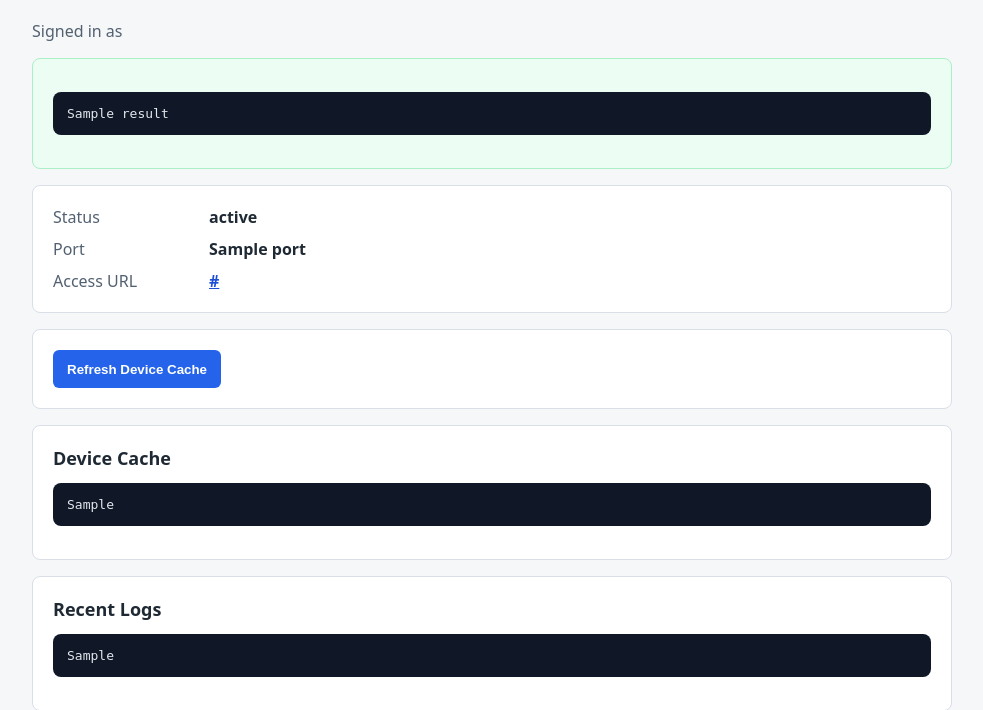
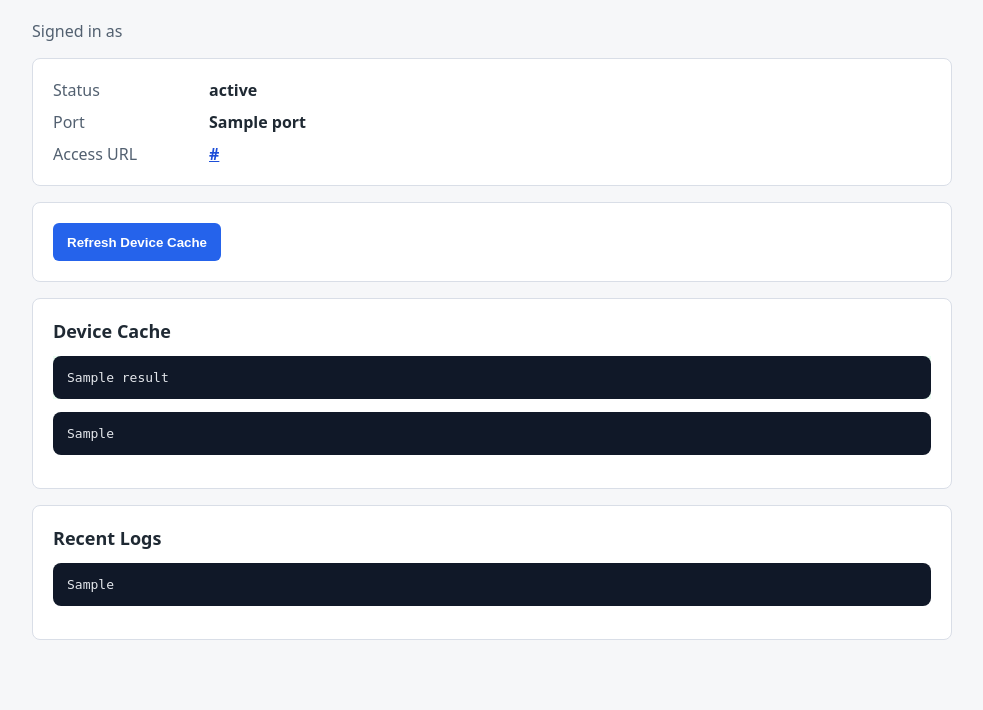
Before and after one commit to yipwingtim/openclaw-manager, a Flask app: template services/manager-web/templates/user.html in a window 1280 px wide. Shown: the part 70-780 px from the top of the page, without its empty margins (148-1131 px from the left). After the commit the page ends 710 px from the top, so only its background shows below. Run offline with Flask 3, Linux system fonts and the light colour scheme; the template is opened without the code that fills it: most values are stand-ins (such as "Sample title", 1, 10 or a date in 2020).

Commit message:
Move device approval result into device cache section，避免顶部新增结果块

```diff
--- a/services/manager-web/templates/user.html
+++ b/services/manager-web/templates/user.html
@@ -39,13 +39,6 @@
         </div>
       </header>
       <p class="muted">Signed in as {{ current_user }}{% if is_admin %} (admin){% endif %}</p>
-
-      {% if result %}
-        <section class="ok"><pre>{{ result }}</pre></section>
-      {% endif %}
-      {% if error %}
-        <section class="error"><pre>{{ error }}</pre></section>
-      {% endif %}
 
       <section>
         <dl>
@@ -106,6 +99,12 @@
 
       <section>
         <h2>Device Cache</h2>
+        {% if result %}
+          <div class="ok"><pre>{{ result }}</pre></div>
+        {% endif %}
+        {% if error %}
+          <div class="error"><pre>{{ error }}</pre></div>
+        {% endif %}
         <pre>{{ devices_cache }}</pre>
       </section>
 
```
